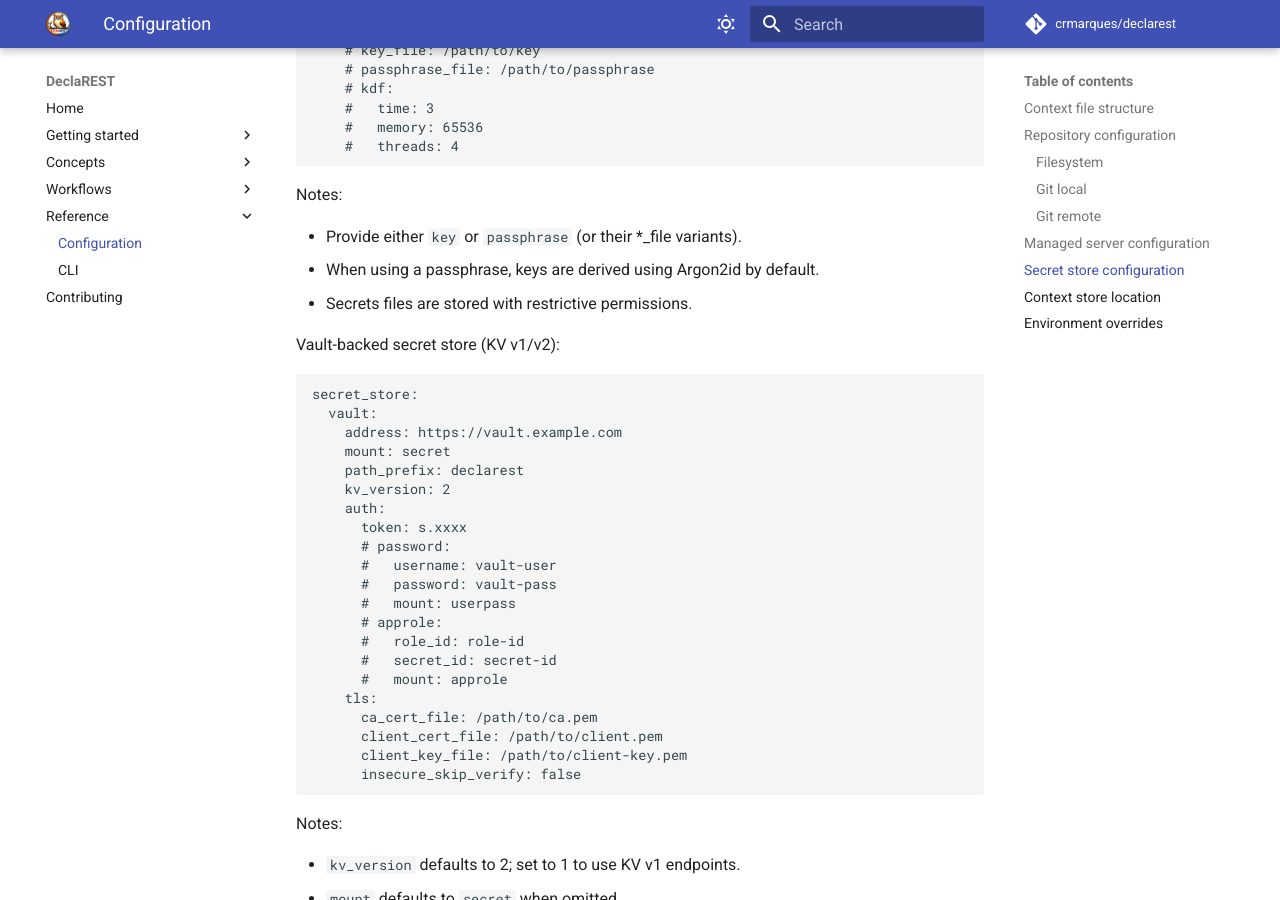
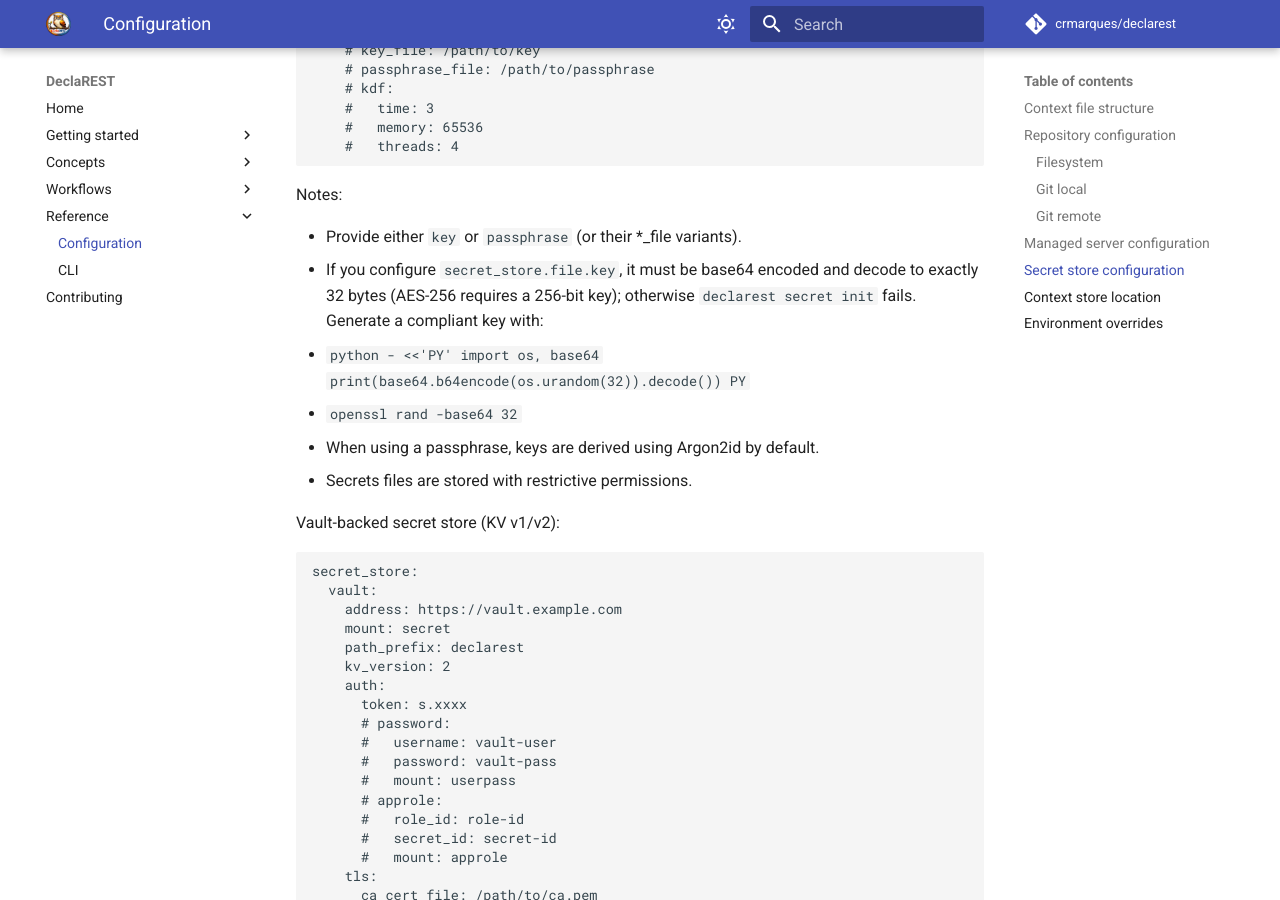
Before and after one commit to crmarques/declarest, an MkDocs documentation site: the page built from docs/reference/configuration.md, in a window 1280 px wide and 900 px high, scrolled down 2454 px. Built offline with MkDocs 1.6.1 and Material for MkDocs 9.7.7, drawn with Linux system fonts in a browser that asks for light colours; comment, search, counter and statistics services are not loaded.

Commit message:
fix(docs): update secret_store.file.key requirements and key generation instructions

```diff
--- a/docs/reference/configuration.md
+++ b/docs/reference/configuration.md
@@ -119,6 +119,12 @@ secret_store:
 Notes:
 
 - Provide either `key` or `passphrase` (or their *_file variants).
+- If you configure `secret_store.file.key`, it must be base64 encoded and decode to exactly 32 bytes (AES-256 requires a 256-bit key); otherwise `declarest secret init` fails. Generate a compliant key with:
+  - ``python - <<'PY'
+    import os, base64
+    print(base64.b64encode(os.urandom(32)).decode())
+    PY``
+  - `openssl rand -base64 32`
 - When using a passphrase, keys are derived using Argon2id by default.
 - Secrets files are stored with restrictive permissions.
 
```
Also changed, not shown: 1 other file.
